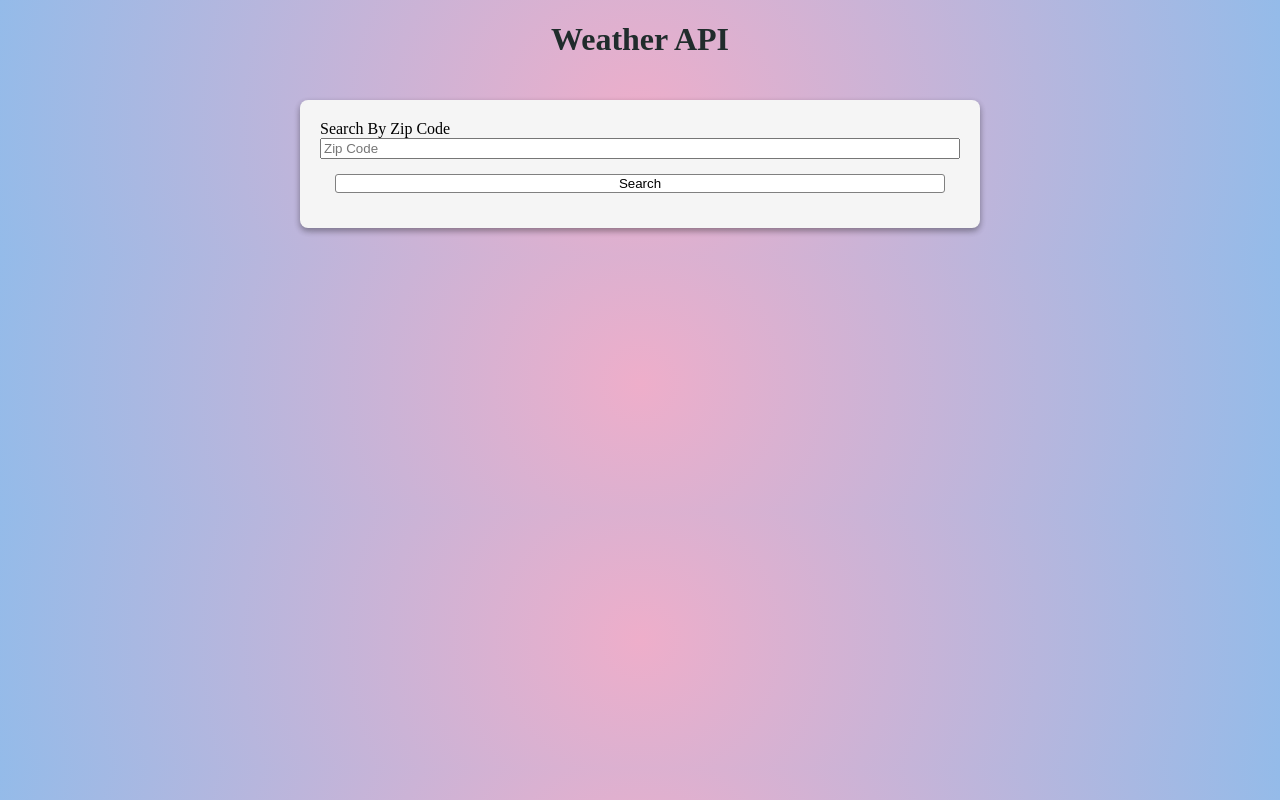
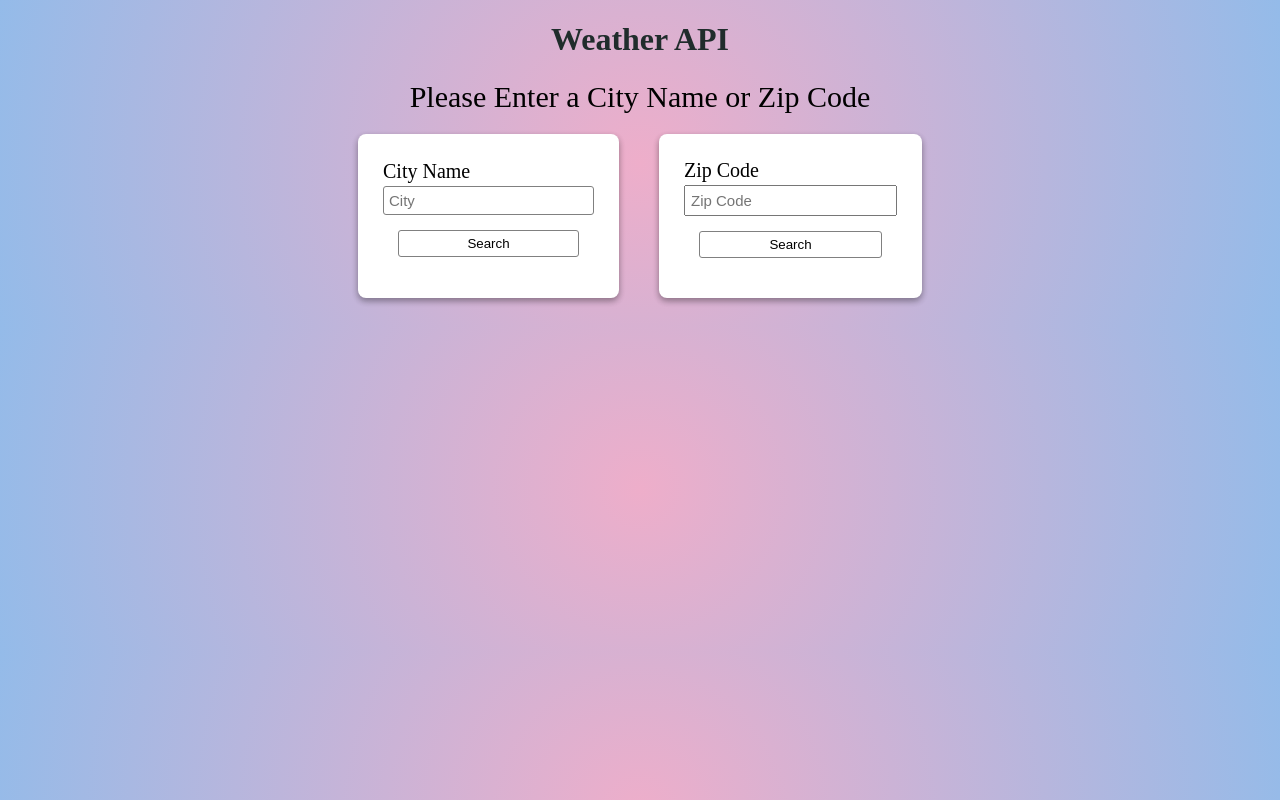
Before and after one commit to deliaturner/Weather-API, an Angular app: page / in a window 1280 px wide. Built offline with nearby package versions, Linux system fonts and the light colour scheme.

Commit message:
city and zip

```diff
--- a/src/app/search/search.component.css
+++ b/src/app/search/search.component.css
@@ -2,24 +2,33 @@
   display: flex;
   flex-direction: column;
   align-items: center;
+  font-size: 30px;
 }
 
-/* .search-type {
+.search-type {
   display: flex;
-  flex-direction: row;
-} */
+  justify-content: center;
+  width: 300px;
+  font-size: 20px;
+}
 
-/* .search-by-city, */
+.search-by-city,
 .search-by-zip {
-  background-color: whitesmoke;
+  background-color: white;
   margin: 20px;
   display: flex;
   flex-direction: column;
   justify-content: center;
-  padding: 20px;
+  padding: 25px;
   box-shadow: 0 3px 6px rgba(0, 0, 0, 0.16), 0 3px 6px rgba(0, 0, 0, 0.23);
   width: 50vw;
   border-radius: 8px;
+}
+
+input {
+  font-size: 15px;
+  padding: 5px;
+  margin-top: 3px;
 }
 
 #city {
@@ -31,20 +40,31 @@ button {
   border-radius: 3px;
   border: 1px solid gray;
   margin: 15px;
+  padding: 5px;
 }
+
 button:hover {
   background-color: rgb(227, 237, 251);
+  color: blue;
+  font-weight: bold;
+  transition: 0.2s;
 }
 
 .weather-results {
   background-color: whitesmoke;
   display: flex;
   flex-direction: column;
-  padding: 20px;
+  padding: 40px;
   margin: 20px;
   box-shadow: 0 3px 6px rgba(0, 0, 0, 0.16), 0 3px 6px rgba(0, 0, 0, 0.23);
   border-radius: 8px;
 }
+
+h2 {
+  margin-top: 15px;
+  padding: 10px;
+}
+
 .city-and-icon {
   display: flex;
   align-items: center;
--- a/src/app/search/search.component.html
+++ b/src/app/search/search.component.html
@@ -1,7 +1,9 @@
 <app-header></app-header>
 <div class="container">
+  <div *ngIf="!results">Please Enter a City Name or Zip Code</div>
   <div class="search-type">
-    <!-- <div class="search-by-city">
+    <div class="search-by-city">
+      City Name
       <input
         type="text"
         id="city"
@@ -11,9 +13,9 @@
         [(ngModel)]="cityInput"
       />
       <button (click)="searchByCity()">Search</button>
-    </div> -->
+    </div>
     <div class="search-by-zip">
-      Search By Zip Code
+      Zip Code
       <input
         type="text"
         id="zip"
```
